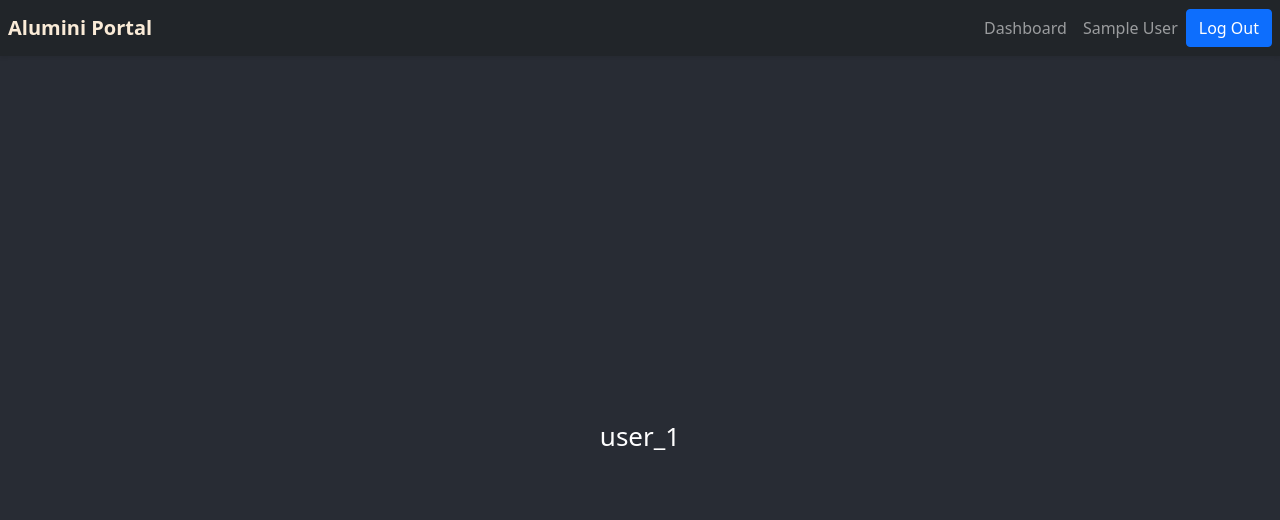
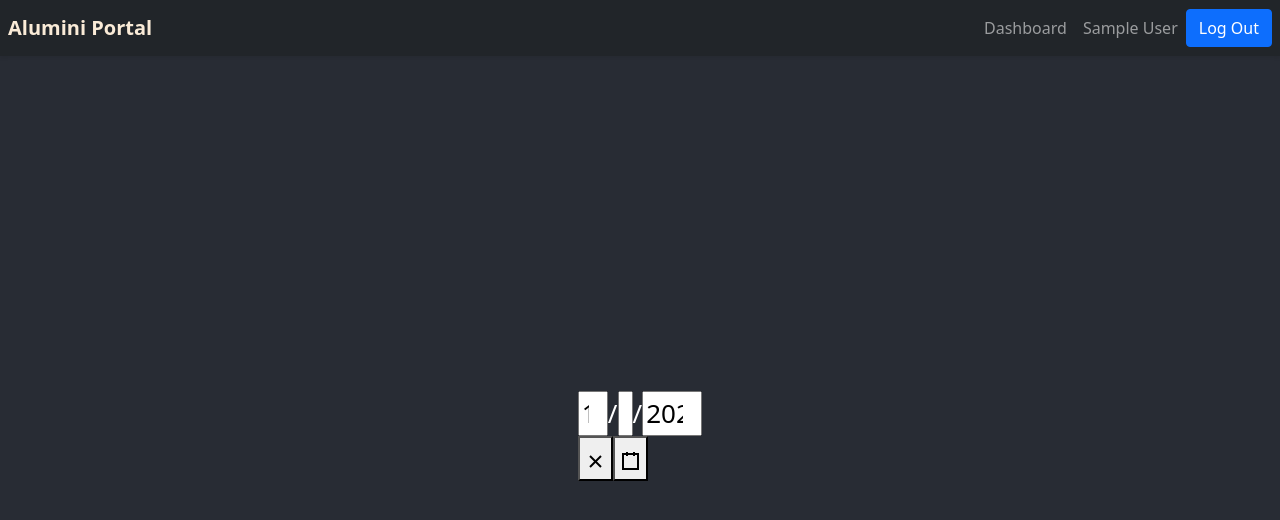
Before and after one commit to ishtpreet/alumini-portal, a React (Create React App) app: page /dashboard in a window 1280 px wide. Shown: the top 520 px of the page. Built offline with nearby package versions, Linux system fonts and the light colour scheme; no server answers; sample sign-in values are in the browser's storage.

Commit message:
Added datepicker

```diff
--- a/package.json
+++ b/package.json
@@ -10,6 +10,7 @@
     "firebase": "^8.6.8",
     "react": "^17.0.2",
     "react-bootstrap": "^2.0.3",
+    "react-date-picker": "^8.3.6",
     "react-dom": "^17.0.2",
     "react-firebase-hooks": "^3.0.4",
     "react-router-dom": "^5.2.0",
--- a/src/App.js
+++ b/src/App.js
@@ -1,6 +1,7 @@
 import React from 'react'
 import {Switch, Route, BrowserRouter} from 'react-router-dom'
 import {Container} from 'react-bootstrap'
+
 
 import {AuthProvider} from './Context/AuthContext'
 import Login from './Login'
--- a/src/Dashboard.js
+++ b/src/Dashboard.js
@@ -1,5 +1,6 @@
-import React from 'react'
+import React, {useState} from 'react'
 import {useHistory} from 'react-router-dom'
+import DatePicker from 'react-date-picker';
 // import {Button, Card, Container, Row, Col} from  'react-bootstrap'
 
 
@@ -8,13 +9,25 @@ import { useAuth } from './Context/AuthContext';
 
 export default function Dashboard() {
     // console.log(props)
+    const [appointmentDate, setAppointmentDate] = useState(new Date());
     const { currentUser } = useAuth();
     let history = useHistory()
+    console.log(new Date())
+    var maxDate = new Date();
+    maxDate.setDate(maxDate.getDate() + 7);
+
+console.log(maxDate);
     if(!currentUser)
         history.push("/login")
     return (
         <div>
-            {currentUser ? currentUser.uid : null}
+             <DatePicker
+            onChange={setAppointmentDate}
+            value={appointmentDate}
+            minDate={new Date()}
+            maxDate={maxDate}
+         />
+         {/* Make a dropdown with time slots */}
         </div>
 
 
```
Also changed, not shown: 1 other file (tests, documents, lock files or other folders).
